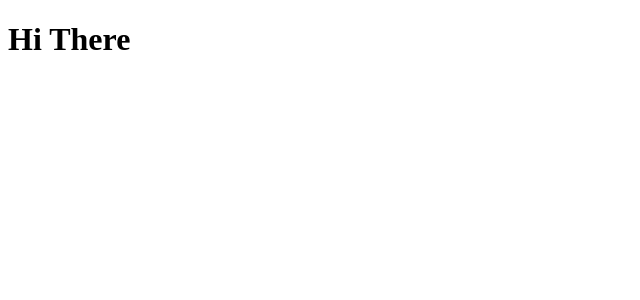
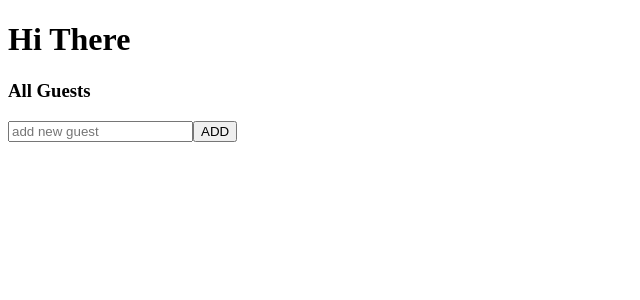
Before and after one commit to xeusteerapat/learning-react-redux-typescript, a React (Create React App) app: page / in a window 1280 px wide. Shown: the top 300 px of the page, without its empty margins (0-640 px from the left). Built offline with nearby package versions, Linux system fonts and the light colour scheme.

Commit message:
[ADD] add new guest component

```diff
--- a/src/index.tsx
+++ b/src/index.tsx
@@ -1,10 +1,12 @@
 import React from 'react';
 import ReactDOM from 'react-dom';
+import GuestList from './state/GuestList';
 
 const App = () => {
   return (
     <div>
       <h1>Hi There</h1>
+      <GuestList />
     </div>
   );
 };
--- /dev/null
+++ b/src/react-app-env.d.ts
@@ -0,0 +1 @@
+/// <reference types="react-scripts" />
--- /dev/null
+++ b/src/state/GuestList.tsx
@@ -0,0 +1,20 @@
+import React, { useState } from 'react';
+
+const GuestList: React.FC = () => {
+  const [name, setName] = useState('');
+
+  return (
+    <div>
+      <h3>All Guests</h3>
+      <input
+        type='text'
+        placeholder='add new guest'
+        value={name}
+        onChange={e => setName(e.target.value)}
+      />
+      <button>ADD</button>
+    </div>
+  );
+};
+
+export default GuestList;
```
